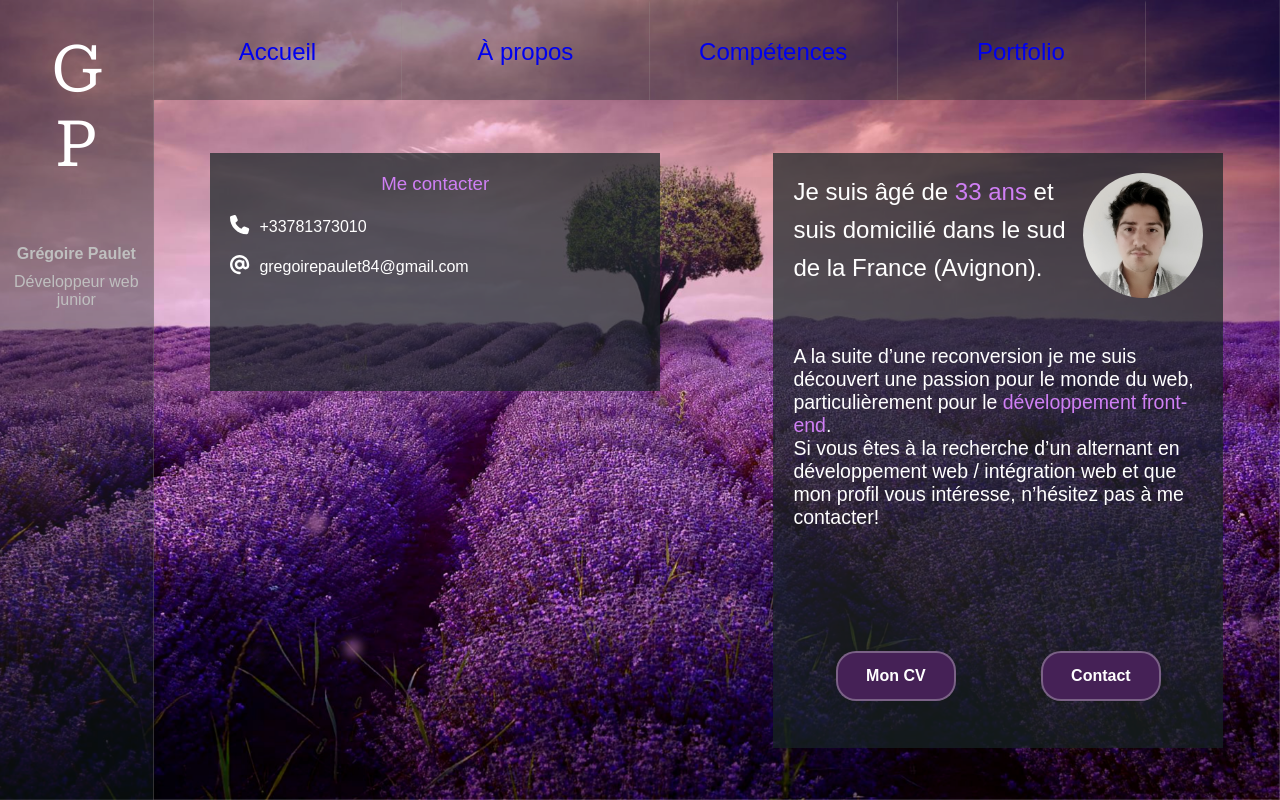
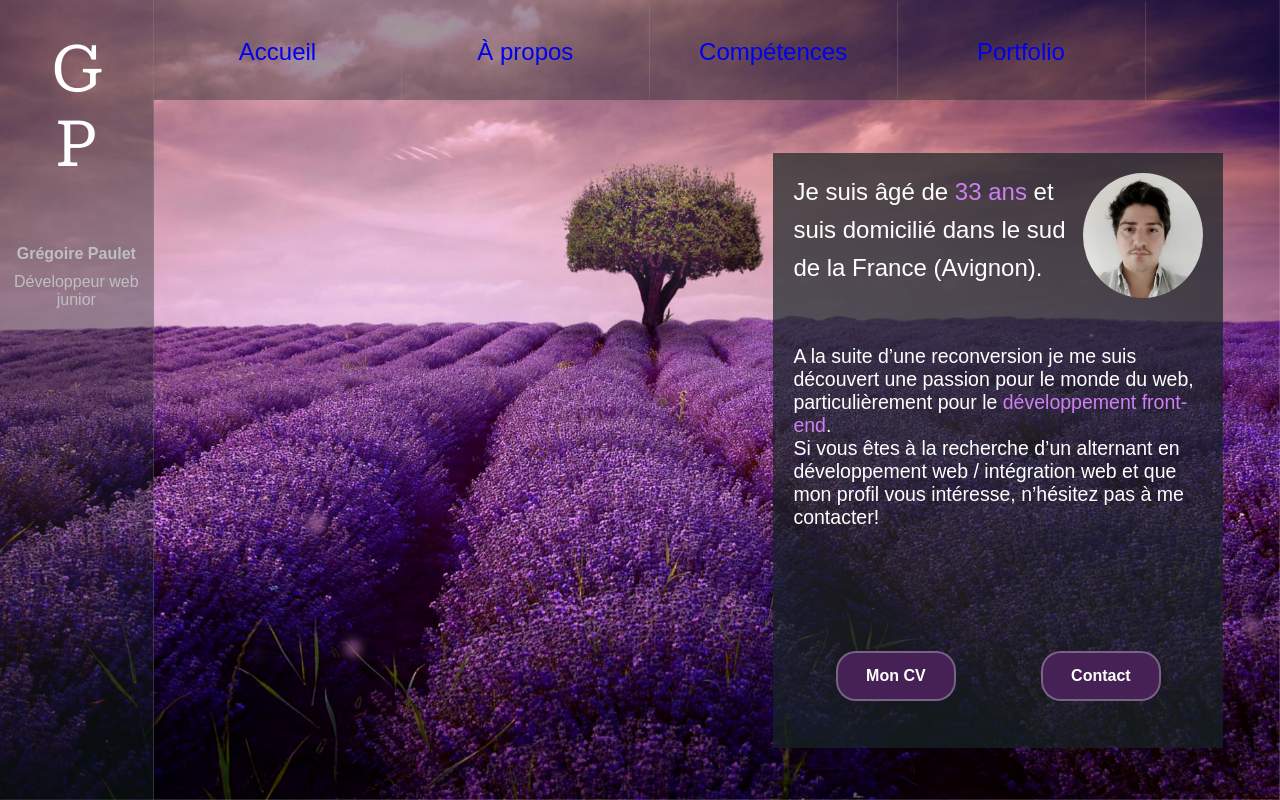
Before and after one commit to GregoirePaul84/CV---React, a React (Create React App) app in the folder react-cv/: page /about in a window 1280 px wide. Built offline with nearby package versions, Linux system fonts and the light colour scheme; a web font is replaced by a local one.

Commit message:
apparition et disparition du composant Contact lors du clic

```diff
--- a/react-cv/src/components/Contact.js
+++ b/react-cv/src/components/Contact.js
@@ -2,8 +2,16 @@ import React from 'react';
 import { FontAwesomeIcon } from '@fortawesome/react-fontawesome';
 import { faPhone } from '@fortawesome/free-solid-svg-icons';
 import { faAt } from '@fortawesome/free-solid-svg-icons';
+import { faChevronLeft } from '@fortawesome/free-solid-svg-icons';
 
 const Contact = () => {
+
+    function removeContactBox() {
+        const selectContactBox = document.querySelector('.contact-container');
+        selectContactBox.classList.remove('contact-appears');
+        selectContactBox.classList.add('contact-disappears');
+    }
+
     return (
         <div className='contact-container'>
             <div className="contact-background">
@@ -20,6 +28,9 @@ const Contact = () => {
                         gregoirepaulet84@gmail.com
                     </div>
                 </div>
+                <div className="contact-arrow" onClick={removeContactBox}>
+                    <FontAwesomeIcon icon={faChevronLeft} />
+                </div>
             </div>
         </div>
     );
--- a/react-cv/src/components/Presentation.js
+++ b/react-cv/src/components/Presentation.js
@@ -3,6 +3,13 @@ import React from 'react';
 import photoCV from '../images/photo_cv.png'
 
 const Presentation = () => {
+
+    function displayContact() {
+        const selectContactBox = document.querySelector('.contact-container');
+        selectContactBox.classList.remove('contact-disappears');
+        selectContactBox.classList.add('contact-appears');
+    }
+
     return (
         <div className='presentation-container'>
             <div className="introduction-photo">
@@ -16,7 +23,7 @@ const Presentation = () => {
             </div>
             <div className="buttons">
                 <button>Mon CV</button>
-                <button>Contact</button>
+                <button onClick={displayContact}>Contact</button>
             </div>
         </div>
     );
--- a/react-cv/src/styles/_animations.scss
+++ b/react-cv/src/styles/_animations.scss
@@ -223,3 +223,19 @@
     opacity: 0;
   }
 }
+
+@keyframes contactAppears {
+  to {
+    transform: translateX(0px);
+  }
+}
+
+@keyframes contactDisappears {
+  from {
+    transform: translateX(0px);
+  }
+
+  to {
+    transform: translateX(-105vh);
+  }
+}
--- a/react-cv/src/styles/components/_aside.scss
+++ b/react-cv/src/styles/components/_aside.scss
@@ -1,5 +1,6 @@
 aside {
     position: fixed;
+    z-index: 1;
     width: calc(12% - 1px);
     height: 100%;
     border-right: 1px solid rgba(156, 144, 144, 0.28);
--- a/react-cv/src/styles/components/_contact.scss
+++ b/react-cv/src/styles/components/_contact.scss
@@ -3,36 +3,61 @@
     width: 40%;
     max-width: 450px;
     font-family: 'Anek Bangla', sans-serif;
+    transform: translateX(-105vw);
 
     .contact-background {
         height: 40%;
         width: 100%;
+        display: flex;
+        flex-direction: column;
+        flex-wrap: wrap;
         background-color: rgba(24, 36, 37, 0.70);
 
         .contact-title {
             display: flex;
+            align-items: center;
             justify-content: center;
+            height: 30%;
             h3 {
                 font-weight: 500;
                 margin: 20px 0;
-                color: #CF7FF4
+                color: #CF7FF4;
             }
         }
 
         .contact-info {
             display: flex;
             flex-direction: column;
+            justify-content: space-around;
             margin: 0 20px;
+            height: 50%;
 
             svg {
                 margin-right: 10px;
-                font-size: 1.2em;
+                font-size: 1.5em;
 
-
+                path {
+                    color: hsl(281deg 40% 59%);
+                }
             }
 
-            .phone {
-                margin-bottom: 20px;
+            .phone, .email {
+                display: flex;
+                align-items: center;
+                font-size: 1.2em;
+            }
+        }
+
+        .contact-arrow {
+            height: 100%;
+            display: flex;
+            justify-content: center;
+            align-items: center;
+            background-color: hsl(281deg 30% 43%);
+            cursor: pointer;
+
+            svg {
+                font-size: 1.5em;
             }
         }
     }
--- a/react-cv/src/styles/components/_presentation.scss
+++ b/react-cv/src/styles/components/_presentation.scss
@@ -59,6 +59,7 @@
             color: #fff;
             font-weight: bold;
             font-size: 1em;
+            cursor: pointer;
             &:hover {
                 transform: scale(1.3);
             }
--- a/react-cv/src/styles/pages/_about.scss
+++ b/react-cv/src/styles/pages/_about.scss
@@ -70,6 +70,14 @@
             justify-content: space-around;
             width: 88%;
             height: calc(100% - 100px);
+
+            .contact-appears {
+                animation: contactAppears 1s ease-out 0s 1 normal forwards;
+            }
+
+            .contact-disappears {
+                animation: contactDisappears 1s ease-in 0s 1 normal forwards;
+            }
         }
     }
 
```
